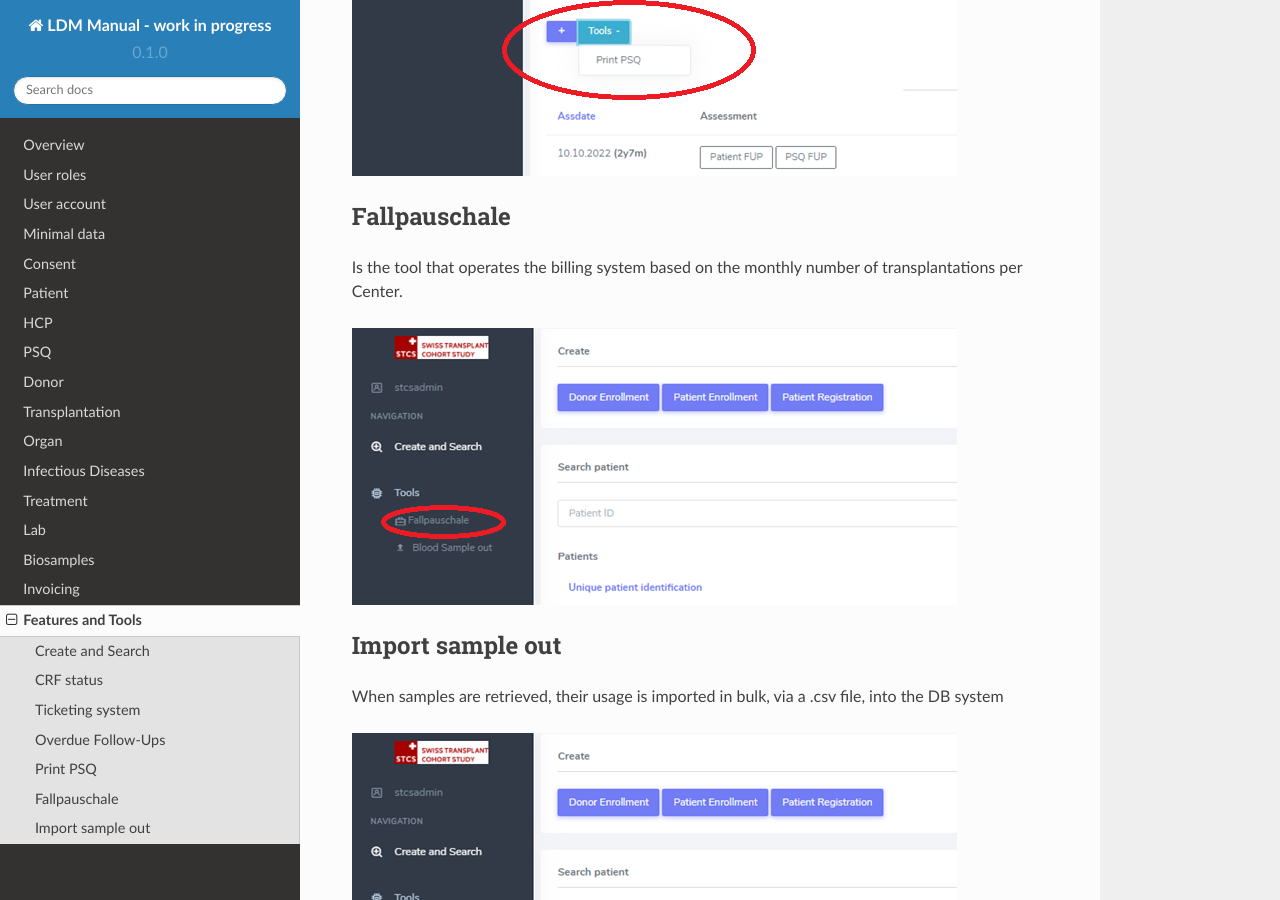
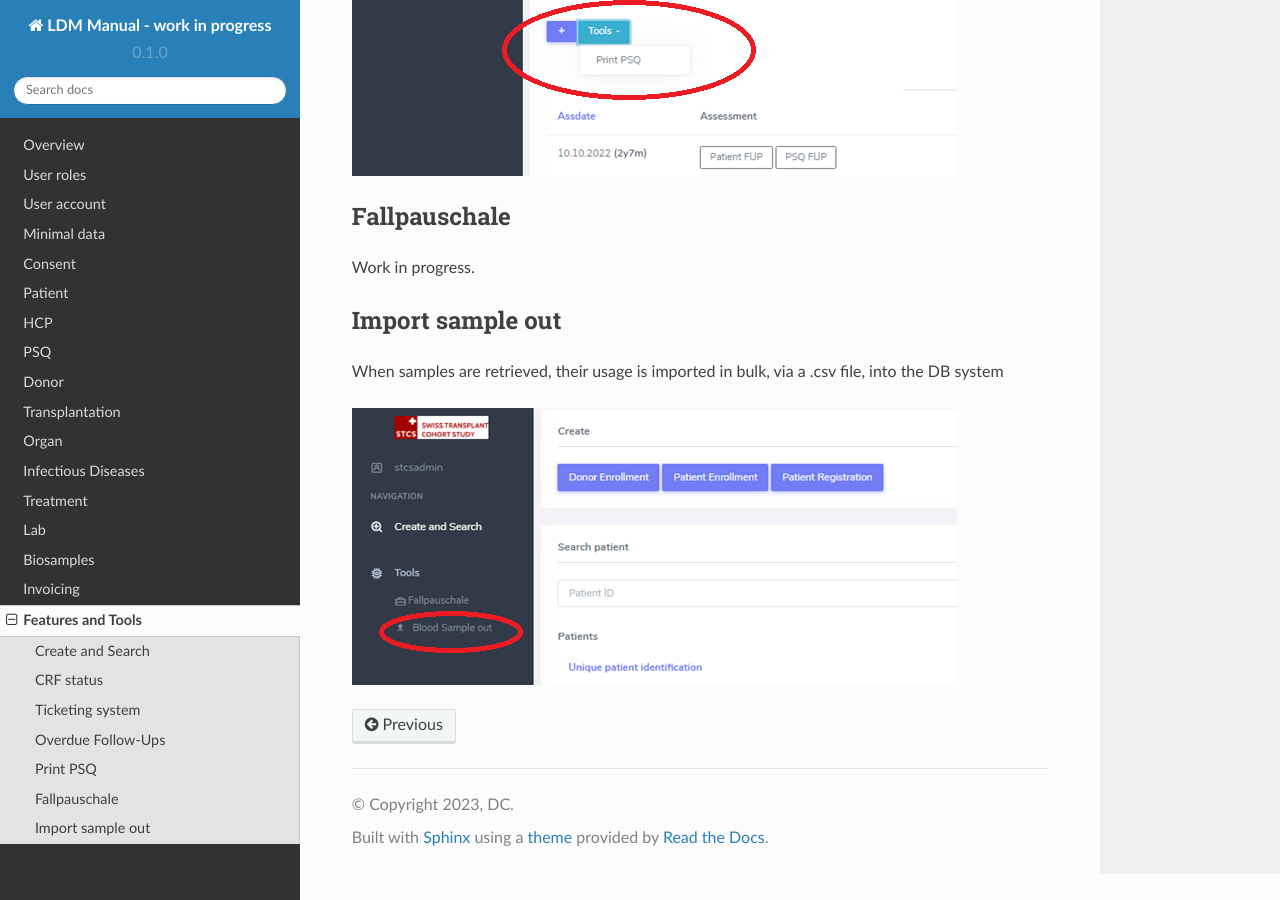
Before and after one commit to swiss-transplant-cohort-study/3LC-user-manual, a Sphinx documentation site: the page built from docs/source/features_tools.rst, in a window 1280 px wide and 900 px high, scrolled down 1634 px. Built offline with Sphinx 7.4.7 and the Read the Docs theme 2.0.0, drawn with Linux system fonts in a browser that asks for light colours.

Commit message:
Update features_tools.rst

```diff
--- a/docs/source/features_tools.rst
+++ b/docs/source/features_tools.rst
@@ -42,9 +42,7 @@ From "Patient Overview", this tool allows to print a specific template in a spec
 Fallpauschale
 -------------
 
-Is the tool that operates the billing system based on the monthly number of transplantations per Center.
-
-.. image:: fallpau.png
+Work in progress.
 
 Import sample out
 -----------------
```
